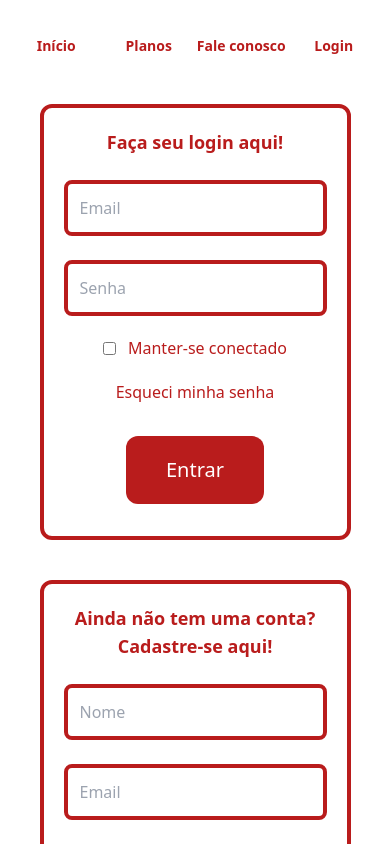
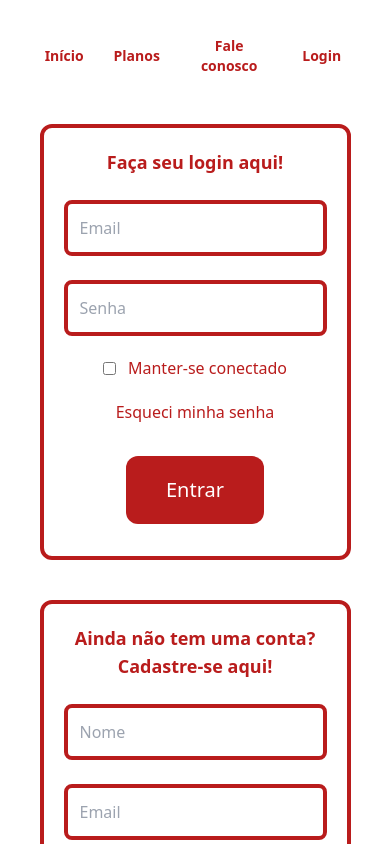
Before and after one commit to gabriel-raamos/academia-esporte-e-acao, a React (Vite) app: page /login in a window 390 px wide. Shown: the top 844 px of the page. Built offline with nearby package versions, Linux system fonts and the light colour scheme.

Commit message:
changed navbar on mobile

```diff
--- a/src/components/NavBar/NavBar.jsx
+++ b/src/components/NavBar/NavBar.jsx
@@ -20,9 +20,9 @@ export default function NavBar() {
 
     return (
 
-        <section className="content-between md:flex md:justify-center" >
+        <section className="content-between flex justify-center" >
 
-            <nav className="flex md:grid md:grid-cols-4 -space-x-5 md:space-x-5 items-center mb-5 md:my-5" >
+            <nav className="grid grid-cols-4 -space-x-5 md:space-x-5 items-center mb-5 md:my-5 gap-5 pl-10 md:pl-0" >
 
                 <NavButton title="Início" link="" />
 
```
